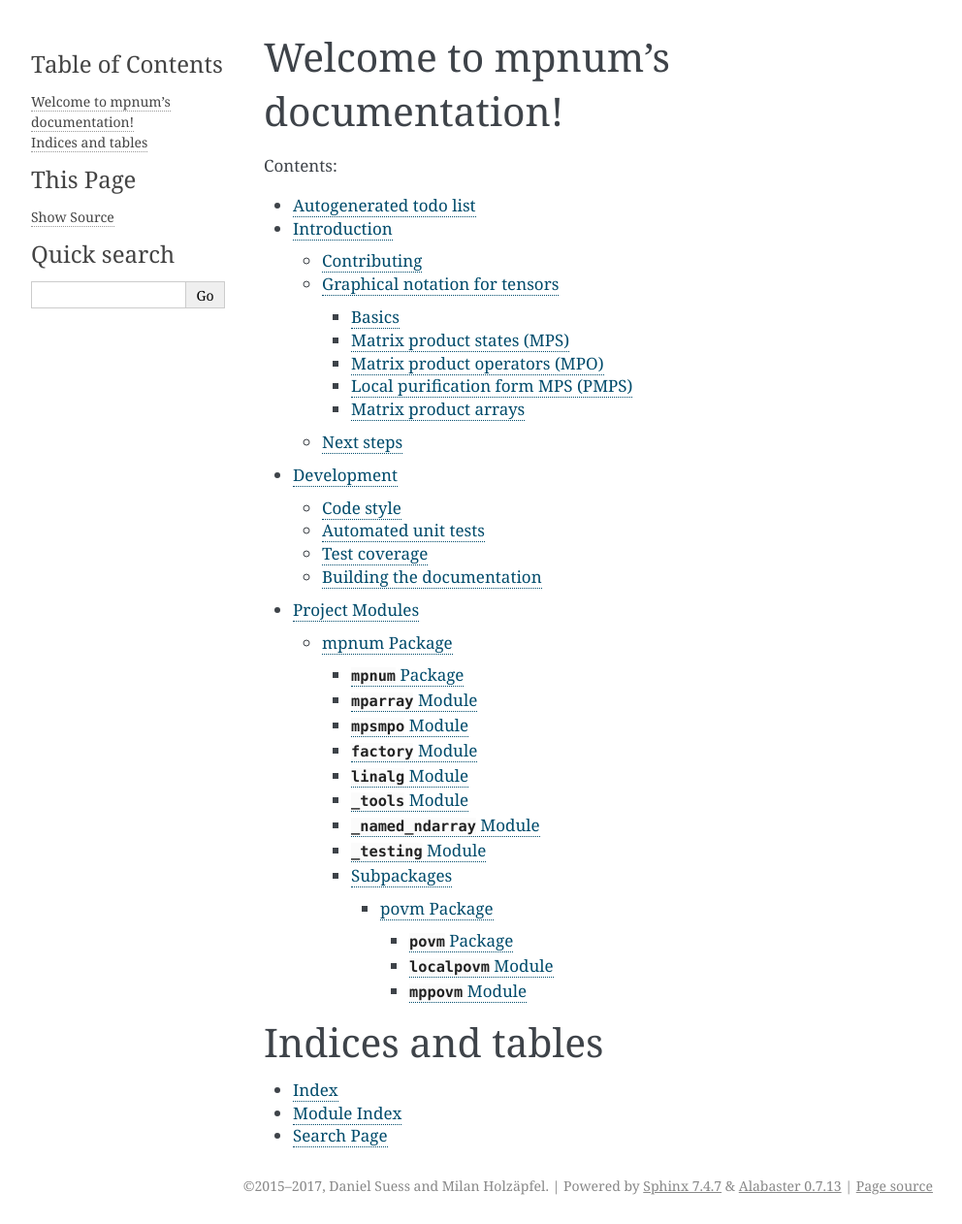
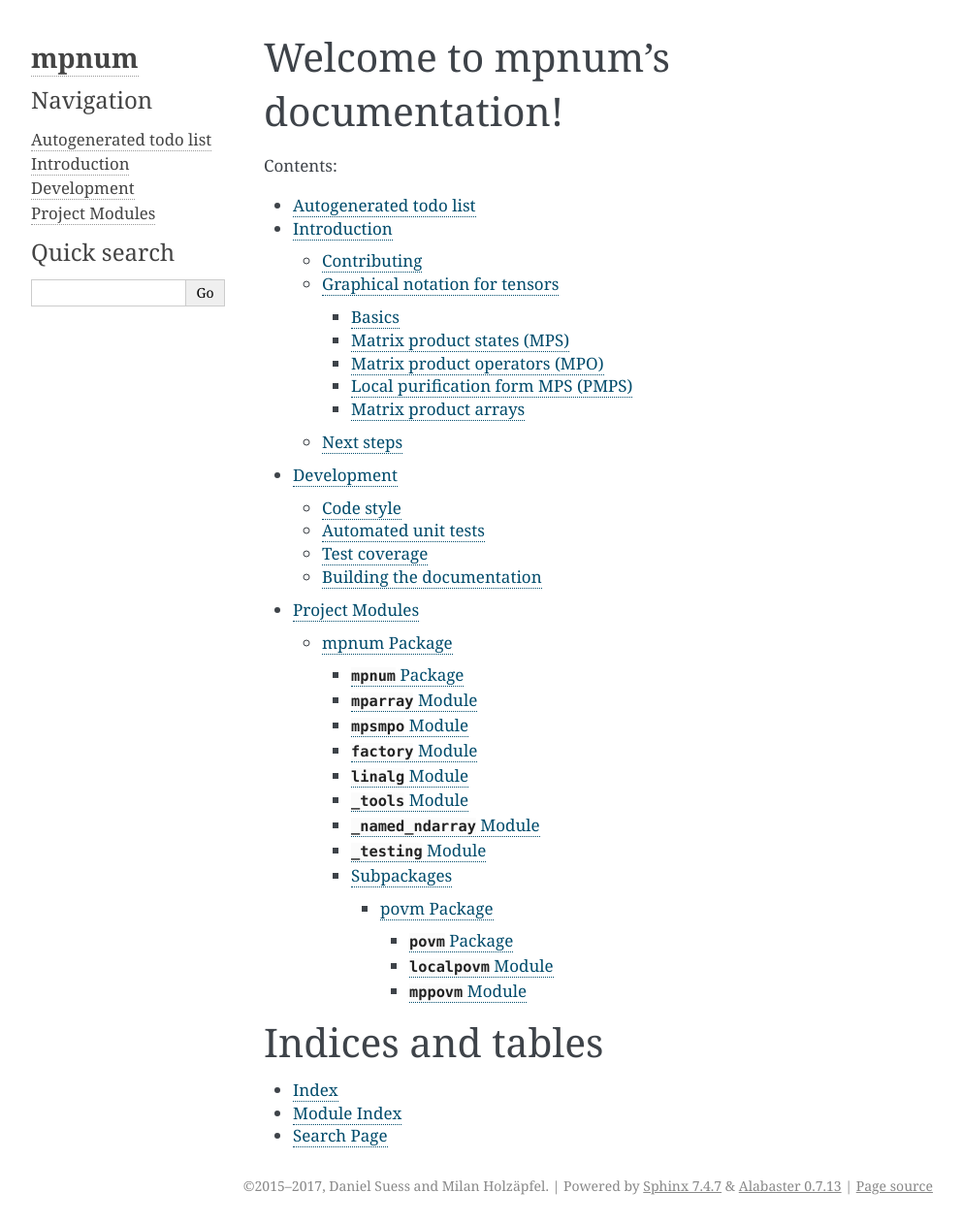
Before and after one commit to vinitX/mpnum, a Sphinx documentation site: the page built from docs/index.rst, in a window 1280 px wide. Shown: the whole page at 97% size, without its empty margins (148-1140 px from the left). Built offline with Sphinx 7.4.7, drawn with Linux system fonts in a browser that asks for light colours; some of the changed lines change nothing that is shown.

Commit message:
Adapt docs sidebar

```diff
--- a/docs/conf.py
+++ b/docs/conf.py
@@ -153,6 +153,17 @@
 # Custom sidebar templates, maps document names to template names.
 #html_sidebars = {}
 
+# Recommended by http://alabaster.readthedocs.io/en/latest/installation.html:
+html_sidebars = {
+    '**': [
+        'about.html',
+        'navigation.html',
+        'relations.html',
+        'searchbox.html',
+        'donate.html',
+    ],
+}
+
 # Additional templates that should be rendered to pages, maps page names to
 # template names.
 #html_additional_pages = {}
```
